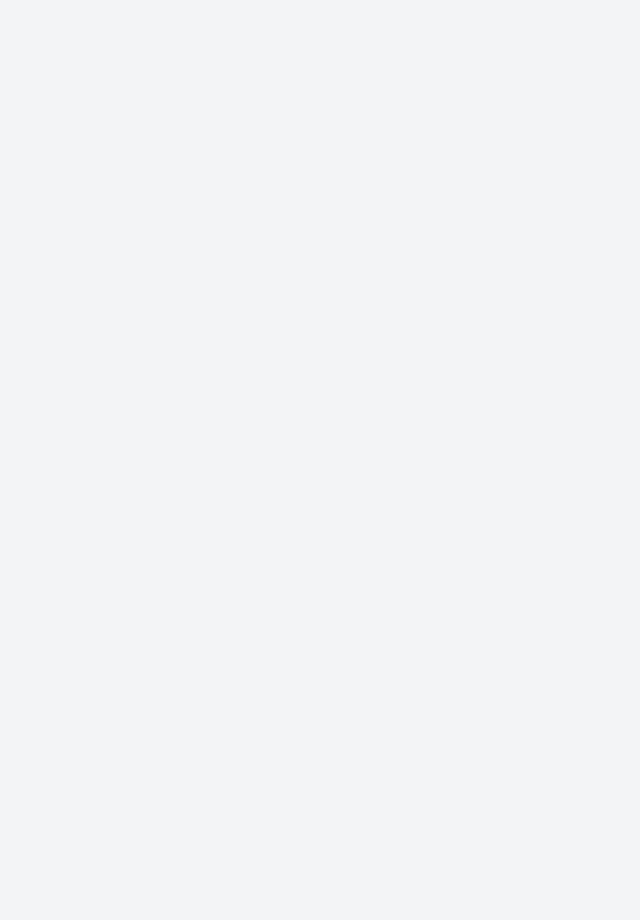
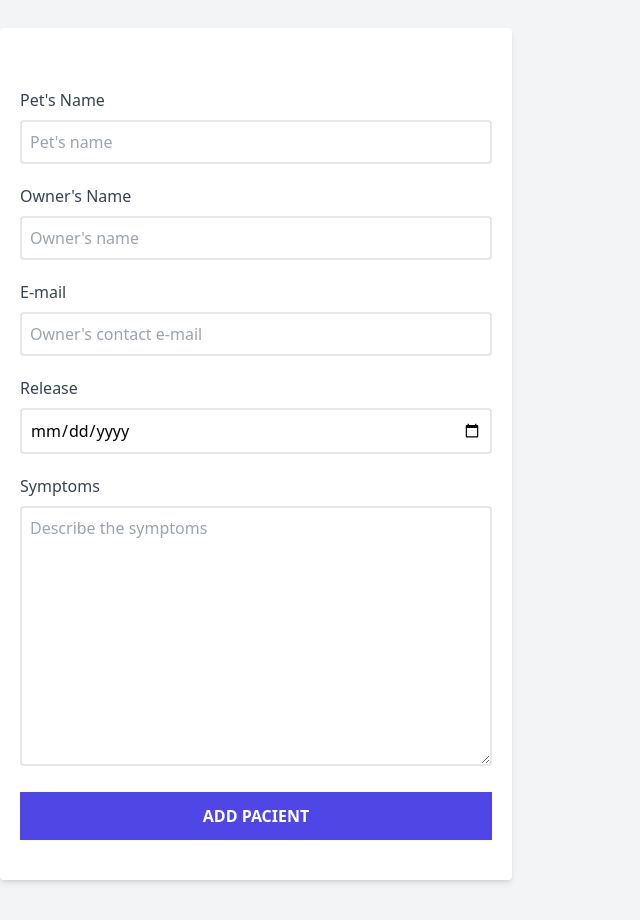
Before and after one commit to jhonattanbenitez/appointments-react, a React (Vite) app: page / in a window 1280 px wide. Shown: the part 220-1140 px from the top of the page, without its empty margins (0-640 px from the left). Before the commit the page ends 840 px from the top, so only its background shows below. Built offline with nearby package versions, Linux system fonts and the light colour scheme.

Commit message:
Update Form.jsx
form component added

```diff
--- a/src/components/Form.jsx
+++ b/src/components/Form.jsx
@@ -4,7 +4,61 @@ const Form = () => {
   return (
     <div className='md:w-1/2 lg:w-2/5'>
         <h2 className="font-black text-3xl text-center">Patients Follow up</h2>
-        <p className='text-center mt-5'>Add patient and {' '} <span className="text-indigo-600 font-bold">admisions</span></p>
+        <p className='text-center mt-5 mb-10'>Add patient and {' '} <span className="text-indigo-600 font-bold">admisions</span></p>
+        <form action="" className="bg-white shadow-md rounded py-10 px-5 mb-10">
+            <div className='my-5'>
+              <label htmlFor="pet" className='block text-gray-700'>Pet's Name</label>
+              <input
+                id="pet"
+                type="text"
+                placeholder="Pet's name"
+                className="border-2 rounded w-full p-2 mt-2 placeholder-gray-400"
+              />
+            </div>
+            <div className='my-5'>
+              <label htmlFor="owner" className='block text-gray-700'>Owner's Name</label>
+              <input
+                id="owner"
+                type="text"
+                placeholder="Owner's name"
+                className="border-2 rounded w-full p-2 mt-2 placeholder-gray-400"
+              />
+            </div>
+            <div className='my-5'>
+              <label htmlFor="email" className='block text-gray-700'>E-mail</label>
+              <input
+                id="email"
+                type="email"
+                placeholder="Owner's contact e-mail"
+                className="border-2 rounded w-full p-2 mt-2 placeholder-gray-400"
+              />
+            </div>
+            <div className='my-5'>
+              <label htmlFor="release" className='block text-gray-700'>Release</label>
+              <input
+                id="release"
+                type="date"
+                className="border-2 rounded w-full p-2 mt-2 placeholder-gray-400"
+              />
+            </div>
+            <div className='my-5'>
+              <label htmlFor="symptoms" className='block text-gray-700'>Symptoms</label>
+              <textarea
+                name="symptoms"
+                id="symptoms"
+                cols="30"
+                rows="10"
+                className="border-2 rounded w-full p-2 mt-2 placeholder-gray-400"
+                placeholder="Describe the symptoms"
+                />
+            </div>
+            <input
+                type='submit'
+                className='bg-indigo-600 w-full p-3 text-white uppercase font-bold hover:bg-indigo-700 cursor-pointer transition-all'
+                value="add pacient"
+
+                />
+        </form>
     </div>
   )
 }
```
